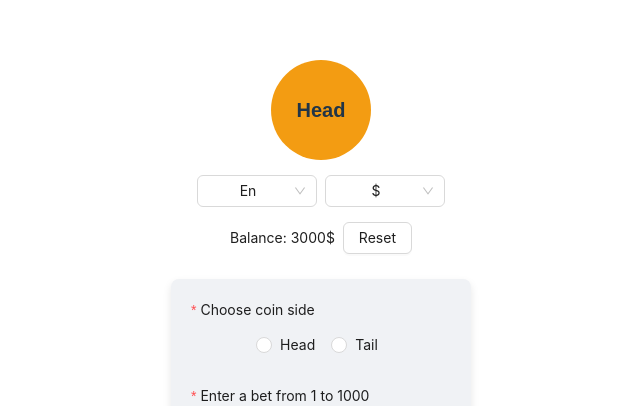
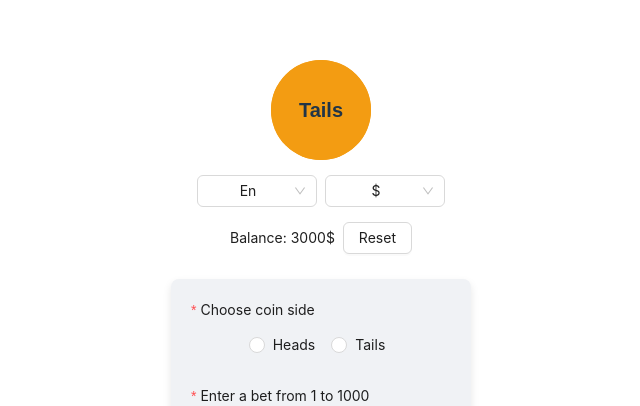
Before and after one commit to Dindonpingpong/flip-coin, a React (Vite) app: page / in a window 1280 px wide. Shown: the part 129-535 px from the top of the page, without its empty margins (319-959 px from the left). Built offline with nearby package versions, Linux system fonts and the light colour scheme.

Commit message:
Fix bugs

```diff
--- a/src/components/CoinFlip.jsx
+++ b/src/components/CoinFlip.jsx
@@ -1,4 +1,4 @@
-import React, { useState } from 'react';
+import React, { useRef, useState } from 'react';
 import { Form, Radio, InputNumber, Button, Space, Select, Typography } from 'antd';
 import './CoinFlip.css';
 
@@ -8,7 +8,8 @@ const CoinFlip = () => {
     const [result, setResult] = useState(null);
     const [form] = Form.useForm();
     const [lang, setLang] = useState("en");
-    const [balance, setBalance] = useState(3000);
+    const balanceRef = useRef(3000);
+    const [balance, setBalance] = useState(balanceRef.current);
     const [currency, setCurrency] = useState("usd");
 
     const flipCoin = () => {
@@ -29,17 +30,19 @@ const CoinFlip = () => {
             if (selectedSide === randomResult) {
                 let prize = predictionNumber
                 if (currency === 'eur') {
-                    prize = (predictionNumber * 1.04).toFixed(2)
+                    prize = predictionNumber * 1.04
                 }
-                setBalance((balance + prize).toFixed(2))
+                balanceRef.current = balanceRef.current + prize
+                setBalance(balanceRef.current)
                 LOCALIZATION['ru'].resultMsg = getResultMsg('ru', randomResult, true, prize)
                 LOCALIZATION['en'].resultMsg = getResultMsg('en', randomResult, true, prize)
             } else {
                 let lose = predictionNumber
                 if (currency === 'eur') {
-                    lose = (lose * 1.04).toFixed(2)
+                    lose = lose * 1.04
                 }
-                setBalance((balance - lose).toFixed(2))
+                balanceRef.current = balanceRef.current - lose
+                setBalance(balanceRef.current)
                 LOCALIZATION['ru'].resultMsg = getResultMsg('ru', randomResult, false, lose)
                 LOCALIZATION['en'].resultMsg = getResultMsg('en', randomResult, false, lose)
             }
@@ -53,8 +56,23 @@ const CoinFlip = () => {
     return (
         <div className="coin-flip-container">
             <div className={`coin ${isFlipping ? 'flipping' : ''} ${result}`}>
-                <div className="side heads">{LOCALIZATION[lang].head}</div>
-                <div className="side tails">{LOCALIZATION[lang].tail}</div>
+                {
+                    (result === null || isFlipping) &&
+                    <div className="side heads">{LOCALIZATION[lang].heads}</div>
+                }
+                {
+                    (result === null || isFlipping) &&
+                    <div className="side heads">{LOCALIZATION[lang].tails}</div>
+                }
+                {
+                    result === "heads" &&
+                    <div className="side heads">{LOCALIZATION[lang].heads}</div>
+
+                }
+                {
+                    result === "tails" &&
+                    <div className="side tails">{LOCALIZATION[lang].tails}</div>
+                }
             </div>
 
             <Space wrap>
@@ -107,8 +125,8 @@ const CoinFlip = () => {
                     rules={[{ required: true, message: LOCALIZATION[lang].sideRuleMsg }]}
                 >
                     <Radio.Group>
-                        <Radio value="heads">{LOCALIZATION[lang].head}</Radio>
-                        <Radio value="tails">{LOCALIZATION[lang].tail}</Radio>
+                        <Radio value="heads">{LOCALIZATION[lang].heads}</Radio>
+                        <Radio value="tails">{LOCALIZATION[lang].tails}</Radio>
                     </Radio.Group>
                 </Form.Item>
 
@@ -142,25 +160,25 @@ const CoinFlip = () => {
 const getResultMsg = (lang, res, isWin, amount) => {
     if (lang === 'ru') {
         if (isWin) {
-            return `Вы угадали! Результат: ${res === 'heads' ? 'Орёл' : 'Решка'}. Ваш выигрыш: ${amount}$`
+            return `Вы угадали! Результат: ${LOCALIZATION['ru'][res]}. Ваш выигрыш: ${amount}$`
         }
 
-        return `Вы не угадали. Результат: ${res === 'heads' ? 'Орёл' : 'Решка'}. Ваш проигрыш: -${amount}$`
+        return `Вы не угадали. Результат: ${LOCALIZATION['ru'][res]}. Ваш проигрыш: -${amount}$`
     }
 
     if (lang === 'en') {
         if (isWin) {
-            return `You guessed it! Result: ${res === 'heads' ? 'Head' : 'Tail'}. Your winnings: ${amount}$`
+            return `You guessed it! Result: ${LOCALIZATION['en'][res]}. Your winnings: ${amount}$`
         }
 
-        return `You didn't guess it. Result: ${res === 'heads' ? 'Head' : 'Tail'}. Your loss: -${amount}$`
+        return `You didn't guess it. Result: ${LOCALIZATION['en'][res]}. Your loss: -${amount}$`
     }
 }
 
 const LOCALIZATION = {
     "ru": {
-        head: "Орёл",
-        tail: "Решка",
+        heads: "Орёл",
+        tails: "Решка",
         balance: "Баланс:",
         reset: "Восстановить",
         sideLabel: "Выберите сторону монеты",
@@ -173,8 +191,8 @@ const LOCALIZATION = {
         resultMsg: "",
     },
     "en": {
-        head: "Head",
-        tail: "Tail",
+        heads: "Heads",
+        tails: "Tails",
         balance: "Balance:",
         reset: "Reset",
         sideLabel: "Choose coin side",
```
